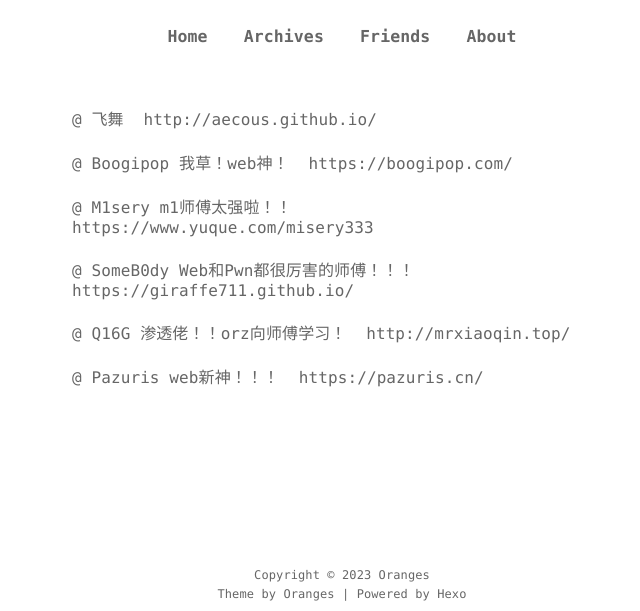
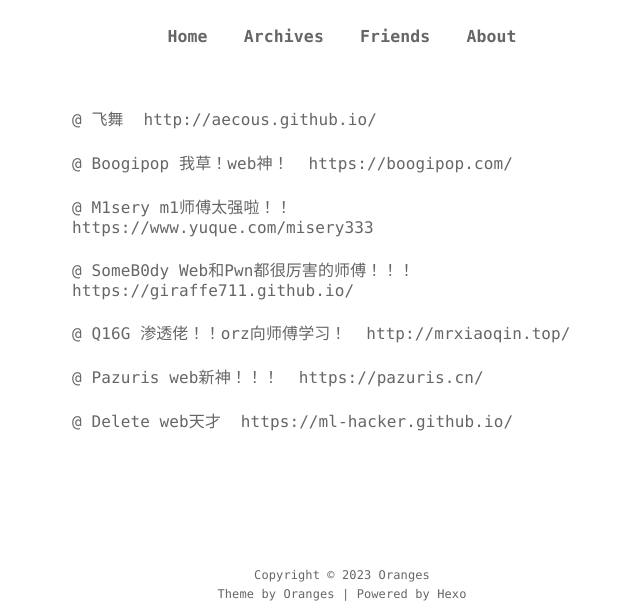
Before and after one commit to Aecous/Aecous.github.io, a plain HTML site: page friends/index.html in a window 1280 px wide. Shown: the part 189-800 px from the top of the page, without its empty margins (298-938 px from the left). Drawn offline with nearby package versions, Linux system fonts and the light colour scheme; some icons are missing; a small style sheet from the web is missing.

Commit message:
Site updated: 2023-09-12 23:59:13

```diff
--- a/friends/index.html
+++ b/friends/index.html
@@ -199,6 +199,16 @@
           <span class="nickname">@ Pazuris   web新神！！！</span>
           <a href="https://pazuris.cn/" target="_blank">
             <span class="site-path">https://pazuris.cn/</span>
+          </a>
+          <p class="card-meta">
+
+          </p>
+        </div>
+
+        <div class="friend-list-item">
+          <span class="nickname">@ Delete  web天才</span>
+          <a href="https://ml-hacker.github.io/" target="_blank">
+            <span class="site-path">https://ml-hacker.github.io/</span>
           </a>
           <p class="card-meta">
 
```
